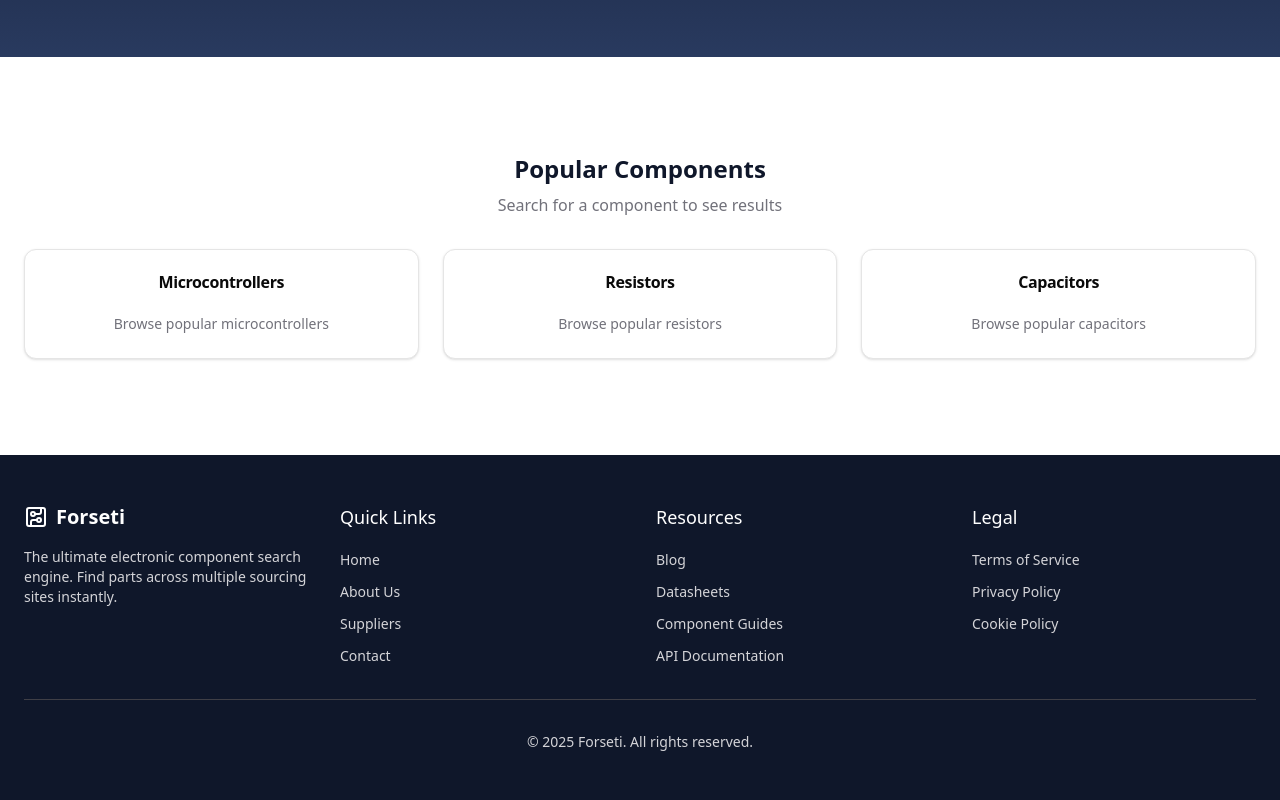
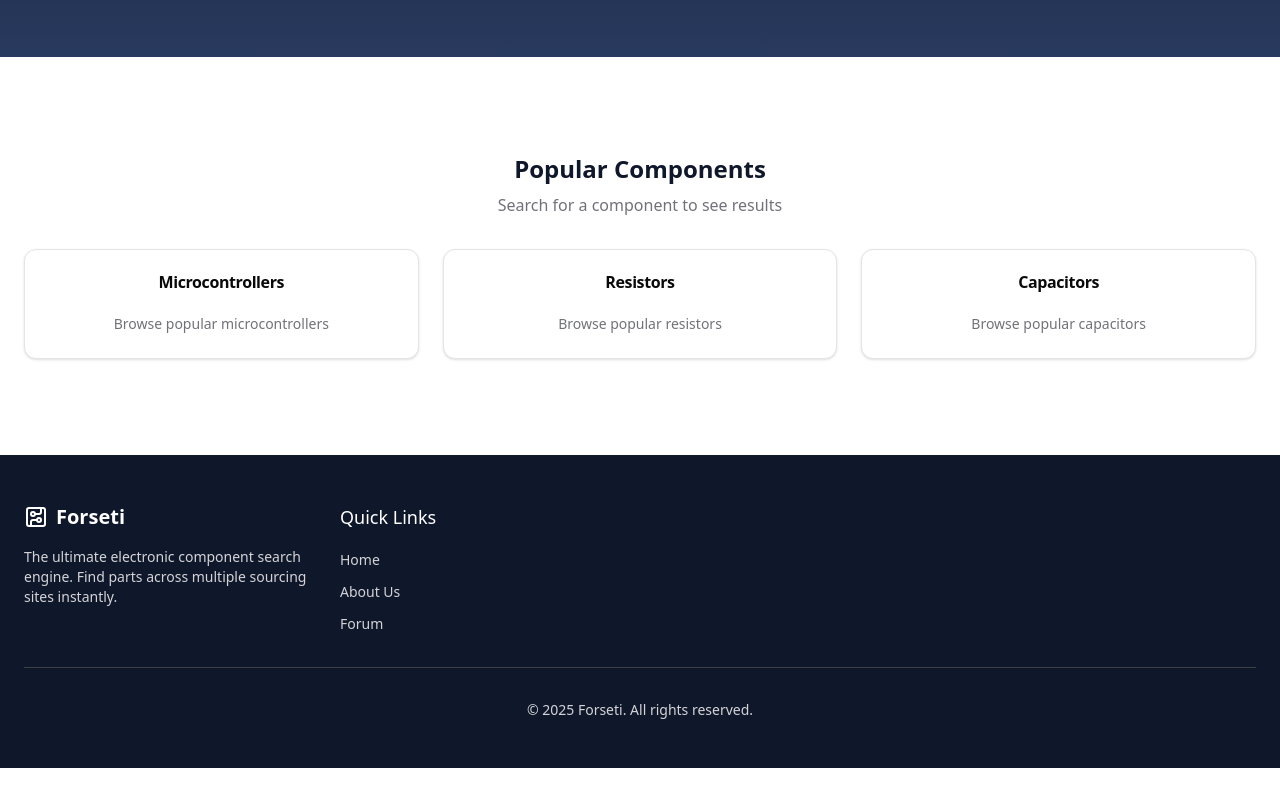
Before and after one commit to kana140/Forseti, a Next.js app: page / in a window 1280 px wide. Shown: the part 361-1161 px from the top of the page. After the commit the page ends 1129 px from the top, so only its background shows below. Built offline with nearby package versions, Linux system fonts and the light colour scheme.

Commit message:
remove unneeded links from footer

```diff
--- a/components/footer.tsx
+++ b/components/footer.tsx
@@ -37,84 +37,10 @@ export function Footer() {
               </li>
               <li>
                 <Link
-                  href="#"
+                  href="/forum"
                   className="text-zinc-300 hover:text-white text-sm"
                 >
-                  Suppliers
-                </Link>
-              </li>
-              <li>
-                <Link
-                  href="#"
-                  className="text-zinc-300 hover:text-white text-sm"
-                >
-                  Contact
-                </Link>
-              </li>
-            </ul>
-          </div>
-          <div>
-            <h3 className="font-medium text-lg mb-4">Resources</h3>
-            <ul className="space-y-2">
-              <li>
-                <Link
-                  href="#"
-                  className="text-zinc-300 hover:text-white text-sm"
-                >
-                  Blog
-                </Link>
-              </li>
-              <li>
-                <Link
-                  href="#"
-                  className="text-zinc-300 hover:text-white text-sm"
-                >
-                  Datasheets
-                </Link>
-              </li>
-              <li>
-                <Link
-                  href="#"
-                  className="text-zinc-300 hover:text-white text-sm"
-                >
-                  Component Guides
-                </Link>
-              </li>
-              <li>
-                <Link
-                  href="#"
-                  className="text-zinc-300 hover:text-white text-sm"
-                >
-                  API Documentation
-                </Link>
-              </li>
-            </ul>
-          </div>
-          <div>
-            <h3 className="font-medium text-lg mb-4">Legal</h3>
-            <ul className="space-y-2">
-              <li>
-                <Link
-                  href="#"
-                  className="text-zinc-300 hover:text-white text-sm"
-                >
-                  Terms of Service
-                </Link>
-              </li>
-              <li>
-                <Link
-                  href="#"
-                  className="text-zinc-300 hover:text-white text-sm"
-                >
-                  Privacy Policy
-                </Link>
-              </li>
-              <li>
-                <Link
-                  href="#"
-                  className="text-zinc-300 hover:text-white text-sm"
-                >
-                  Cookie Policy
+                  Forum
                 </Link>
               </li>
             </ul>
```
